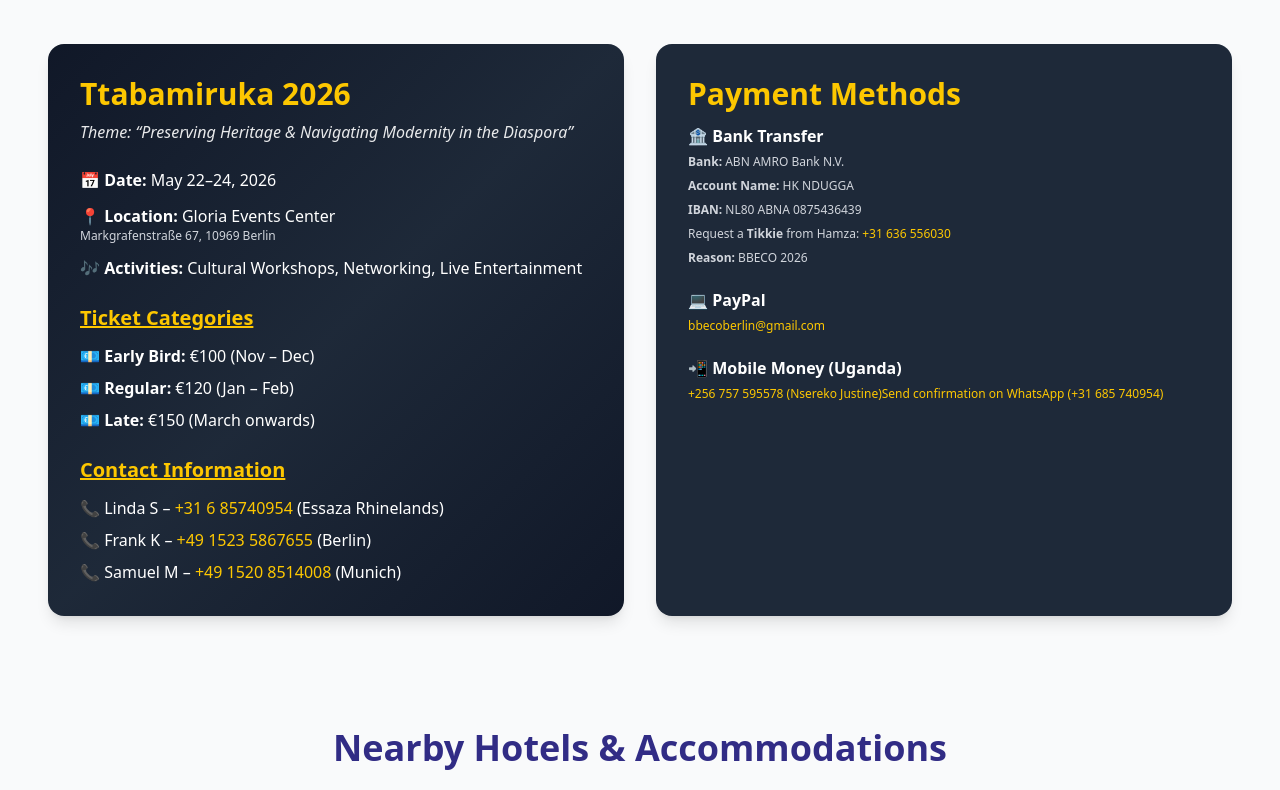
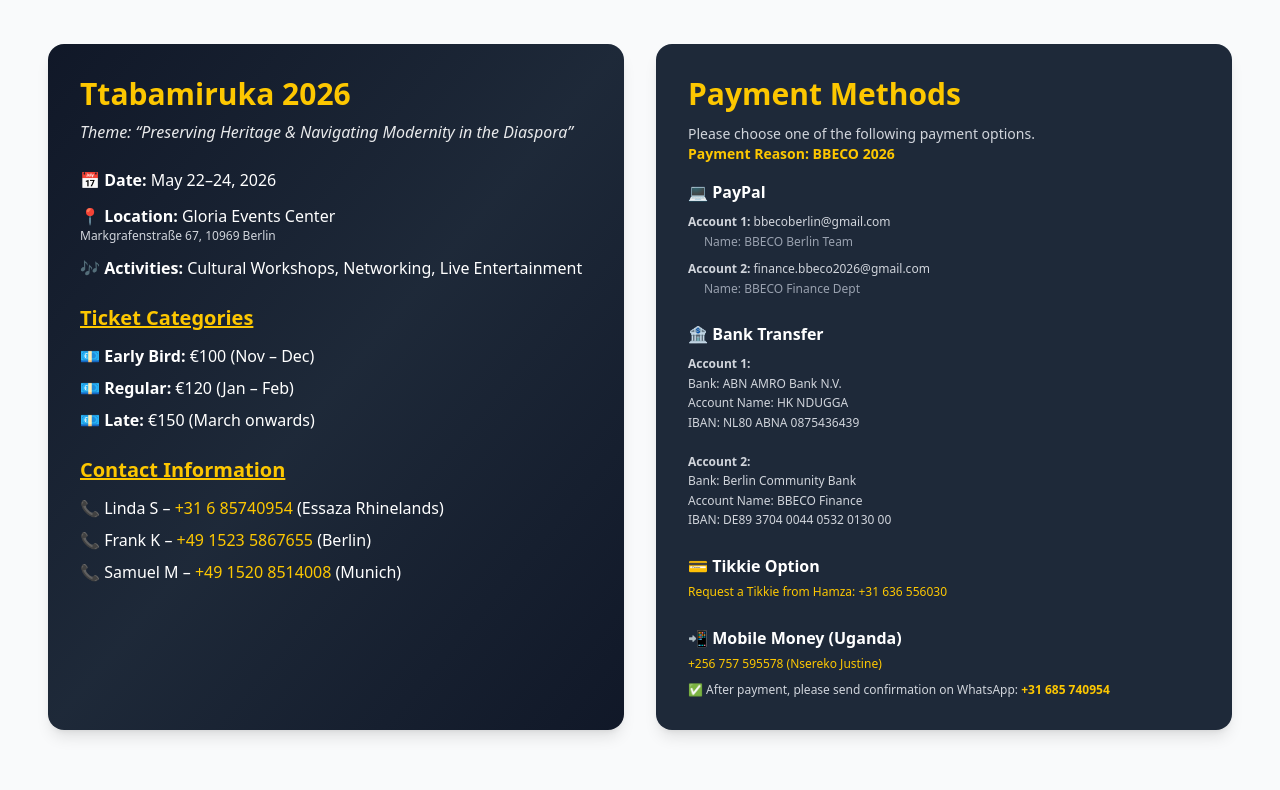
Before and after one commit to mperwe/bug-form_frontend, a React (Vite) app: page / in a window 1280 px wide. Shown: the part 400-1190 px from the top of the page. Built offline with nearby package versions, Linux system fonts and the light colour scheme; the HTML template or start-up script is replaced by a standard one.

Commit message:
edit home page2

```diff
--- a/src/pages/Home.jsx
+++ b/src/pages/Home.jsx
@@ -7,7 +7,6 @@
   const [filter, setFilter] = useState("All");
 
   const places = [
-    // Existing hotels
     {
       name: "Mondrian Suites Berlin am Checkpoint Charlie",
       address: "Markgrafenstraße 16/16a, 10969 Berlin",
@@ -53,8 +52,6 @@
       type: "Luxury",
       distance: "15 min walk",
     },
-
-    // ✅ New additions near Gloria Event Center
     {
       name: "Select Hotel Berlin Checkpoint Charlie",
       address: "Hedemannstraße 11-12, 10969 Berlin",
@@ -220,41 +217,60 @@
             <h2 className="text-2xl md:text-3xl font-bold mb-3 text-yellow-400">
               Payment Methods
             </h2>
-            <ul className="space-y-5 text-sm md:text-base">
+            <p className="text-sm text-gray-300 mb-4">
+              Please choose one of the following payment options.
+              <br />
+              <strong className="text-yellow-400">Payment Reason: BBECO 2026</strong>
+            </p>
+
+            <ul className="space-y-6 text-sm md:text-base">
+              {/* PayPal */}
               <li>
-                🏦 <strong>Bank Transfer</strong><br />
-                <span className="text-gray-300 text-xs">
-                  <strong>Bank:</strong> ABN AMRO Bank N.V.<br />
-                  <strong>Account Name:</strong> HK NDUGGA<br />
-                  <strong>IBAN:</strong> NL80 ABNA 0875436439<br />
-                  Request a <strong>Tikkie</strong> from Hamza:{" "}
-                  <span className="text-yellow-400">+31 636 556030</span><br />
-                  <strong>Reason:</strong> BBECO 2026
-                </span>
+                💻 <strong>PayPal</strong>
+                <div className="mt-2 text-xs text-gray-300 leading-relaxed">
+                  <p><strong>Account 1:</strong> bbecoberlin@gmail.com <br /><span className="ml-4 text-gray-400">Name: BBECO Berlin Team</span></p>
+                  <p className="mt-2"><strong>Account 2:</strong> finance.bbeco2026@gmail.com <br /><span className="ml-4 text-gray-400">Name: BBECO Finance Dept</span></p>
+                </div>
               </li>
+
+              {/* Bank Transfers */}
               <li>
-                💻 <strong>PayPal</strong><br />
+                🏦 <strong>Bank Transfer</strong>
+                <div className="mt-2 text-xs text-gray-300 leading-relaxed">
+                  <p><strong>Account 1:</strong><br />Bank: ABN AMRO Bank N.V.<br />Account Name: HK NDUGGA<br />IBAN: NL80 ABNA 0875436439</p>
+                  <br />
+                  <p><strong>Account 2:</strong><br />Bank: Berlin Community Bank<br />Account Name: BBECO Finance<br />IBAN: DE89 3704 0044 0532 0130 00</p>
+                </div>
+              </li>
 
-                <span className="text-yellow-400 text-xs">bbecoberlin@gmail.com</span>
+              {/* Tikkie */}
+              <li>
+                💳 <strong>Tikkie Option</strong><br />
+                <span className="text-yellow-400 text-xs">Request a Tikkie from Hamza: +31 636 556030</span>
               </li>
+
+              {/* Mobile Money */}
               <li>
                 📲 <strong>Mobile Money (Uganda)</strong><br />
                 <span className="text-yellow-400 text-xs">+256 757 595578 (Nsereko Justine)</span>
-                <span className="text-yellow-400 text-xs">Send confirmation on WhatsApp (+31 685 740954)</span>
+                <p className="mt-2 text-xs text-gray-300">
+                  ✅ After payment, please send confirmation on WhatsApp:{" "}
+                  <strong className="text-yellow-400">+31 685 740954</strong>
+                </p>
               </li>
             </ul>
           </div>
         </div>
       </main>
 
-      {/* Accommodations Section */}
+      {/* Hotels */}
       <section className="bg-gray-50 py-16 px-4 md:px-12">
         <div className="max-w-7xl mx-auto">
           <h2 className="text-3xl md:text-4xl font-extrabold text-center mb-6 text-indigo-900">
             Nearby Hotels & Accommodations
           </h2>
 
-          {/* Filter Buttons */}
+          {/* Filter */}
           <div className="flex justify-center gap-4 mb-8">
             {["All", "Budget", "Mid-range", "Luxury"].map((cat) => (
               <button
@@ -271,7 +287,7 @@
             ))}
           </div>
 
-          {/* Google Map */}
+          {/* Map */}
           <div className="w-full h-96 mb-12 rounded-2xl overflow-hidden shadow-lg">
             <iframe
               title="Hotels near Gloria Events Center Berlin"
@@ -290,14 +306,10 @@
                 key={index}
                 className="bg-white rounded-2xl shadow-lg hover:shadow-2xl transition-all transform hover:-translate-y-1 p-6"
               >
-                <h3 className="text-xl font-bold text-indigo-900 mb-2">
-                  {hotel.name}
-                </h3>
+                <h3 className="text-xl font-bold text-indigo-900 mb-2">{hotel.name}</h3>
                 <p className="text-sm text-gray-600 mb-1">{hotel.address}</p>
                 <p className="text-xs text-gray-500 mb-1 italic">{hotel.type}</p>
-                <p className="text-xs text-gray-500 mb-4">
-                  Distance: {hotel.distance}
-                </p>
+                <p className="text-xs text-gray-500 mb-4">Distance: {hotel.distance}</p>
 
                 <div className="flex flex-wrap gap-3">
                   <a
@@ -320,11 +332,6 @@
               </div>
             ))}
           </div>
-
-          <p className="text-center text-sm text-gray-600 mt-10">
-            All locations are within a short walk or transit ride from{" "}
-            <strong>Gloria Events Center, Markgrafenstraße 67, 10969 Berlin</strong>.
-          </p>
         </div>
       </section>
 
```
